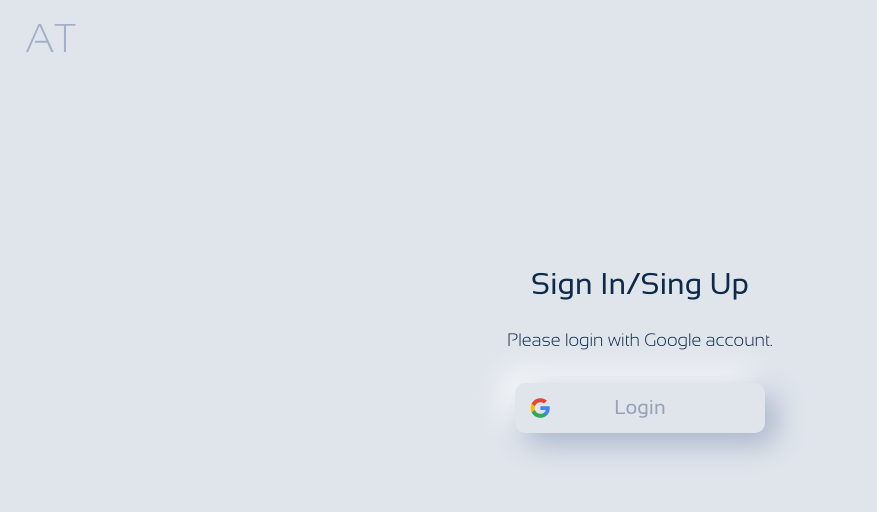
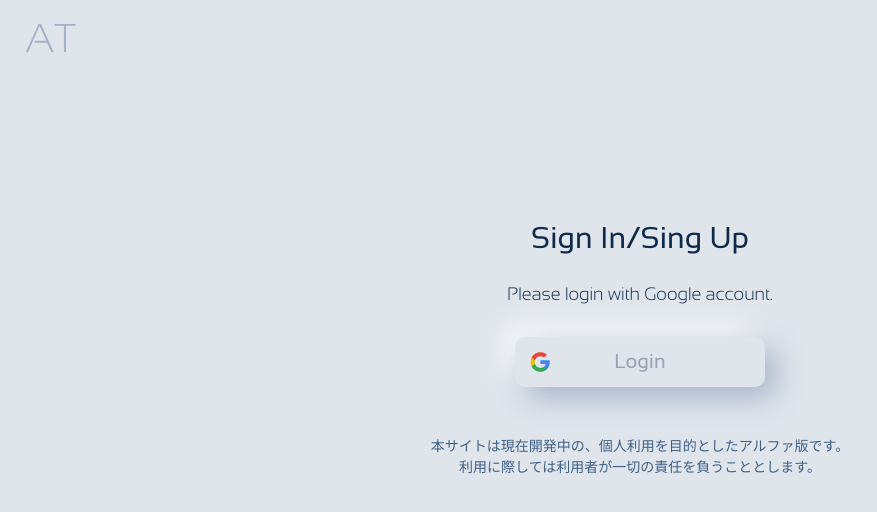
Before and after one commit to AkifumiSato/at-front, a React app: page / in a window 1280 px wide. Shown: the top 512 px of the page, without its empty margins (0-877 px from the left). Built offline with nearby package versions, Linux system fonts and the light colour scheme; no server answers.

Commit message:
add term

```diff
--- a/src/components/templates/Login.tsx
+++ b/src/components/templates/Login.tsx
@@ -1,6 +1,7 @@
 /** @jsx jsx */
 import * as React from 'react'
 import { css, jsx } from '@emotion/core'
+import { color } from '../../stylesheets/color'
 import Button from '../atoms/Button'
 import Layout from '../organisms/Layout'
 
@@ -55,6 +56,19 @@ const Login: React.FC<Props> = ({ onLoginClick }) => (
             Login
           </Button>
         </div>
+        <div
+          css={css`
+            color: ${color.navy['300']};
+            font-size: 14px;
+            line-height: 1.5;
+            margin-top: 20px;
+            width: 500px;
+          `}
+        >
+          本サイトは現在開発中の、個人利用を目的としたアルファ版です。
+          <br />
+          利用に際しては利用者が一切の責任を負うこととします。
+        </div>
       </div>
     </div>
   </Layout>
--- a/src/stylesheets/color.ts
+++ b/src/stylesheets/color.ts
@@ -13,6 +13,10 @@ export const color = {
   blue: {
     300: '#4BDFFF',
   },
+  navy: {
+    300: '#3E6086',
+    400: '#0E2A4A',
+  },
   orange: {
     200: '#F88181',
   },
```
